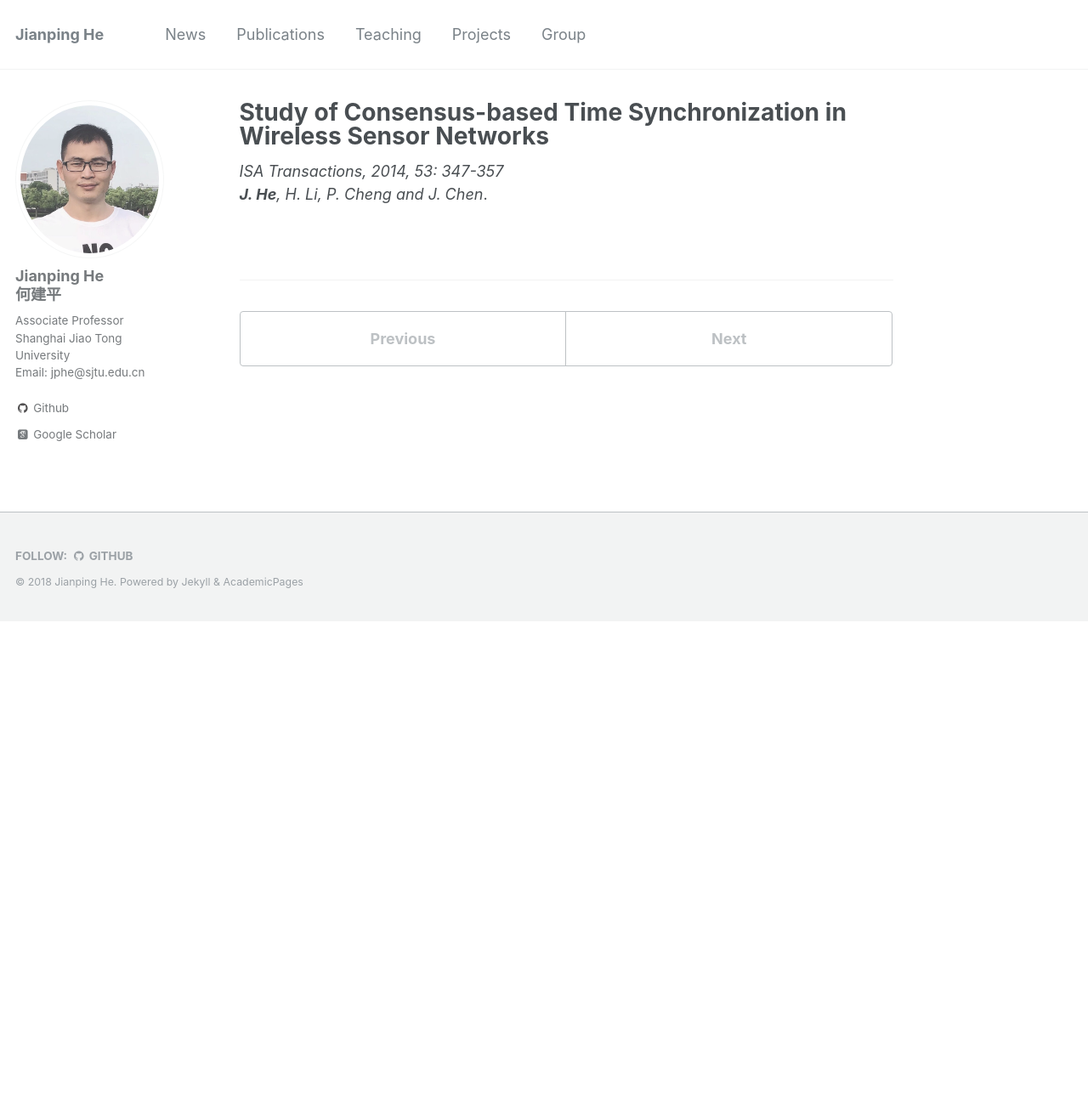
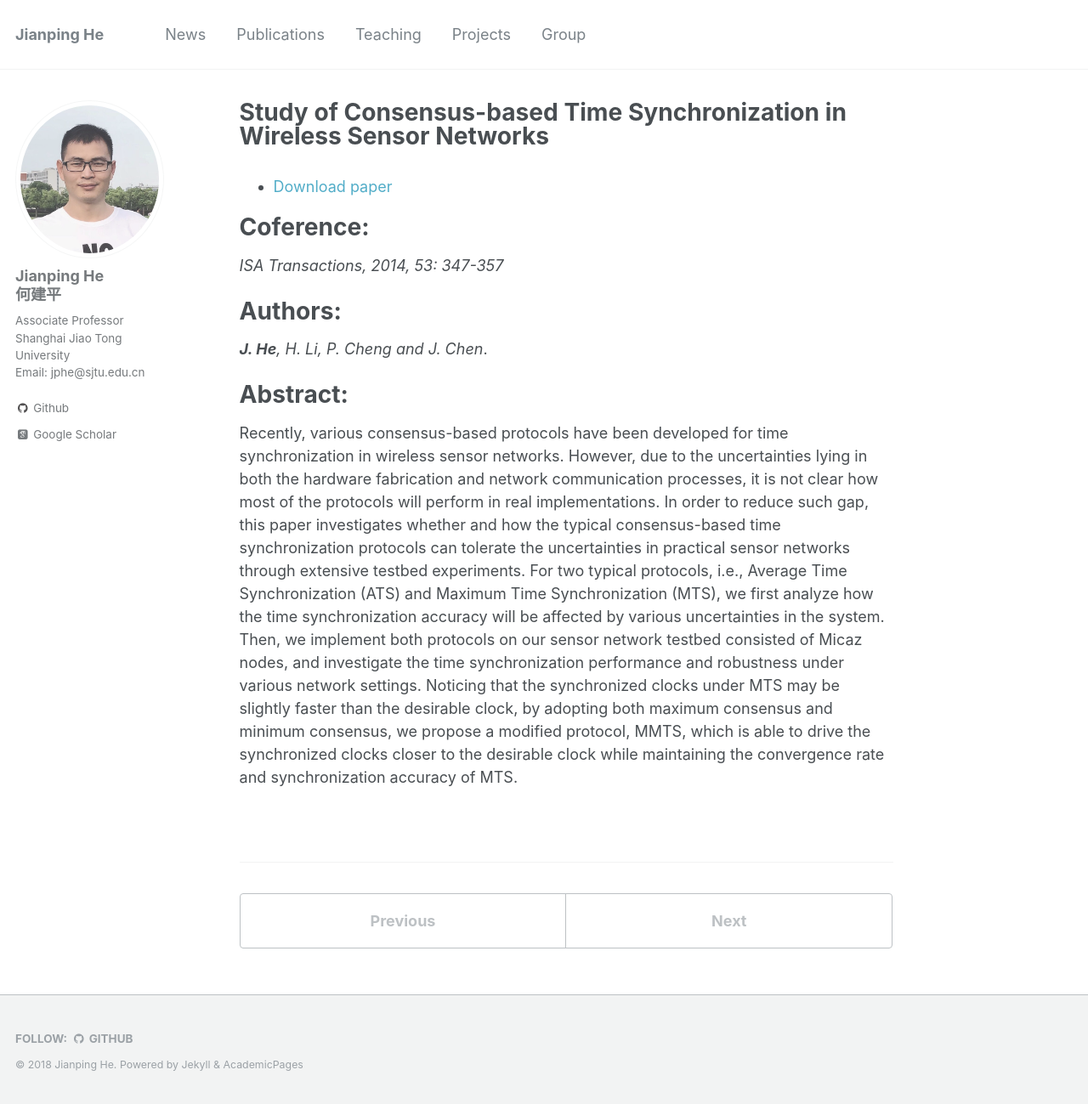
Before and after one commit to jiangshuozz/Jianping-He.github.io, a Jekyll site: the page built from _publications/2014-03-01-Study-of-Consensus-based-Time-Synchronization.md, in a window 1280 px wide and 1299 px high. Shown: the whole window at 85% size. Built offline with Jekyll 4.4.1, drawn with Linux system fonts in a browser that asks for light colours; some web fonts are replaced.

Commit message:
Update 2014-03-01-Study-of-Consensus-based-Time-Synchronization.md

```diff
--- a/_publications/2014-03-01-Study-of-Consensus-based-Time-Synchronization.md
+++ b/_publications/2014-03-01-Study-of-Consensus-based-Time-Synchronization.md
@@ -8,5 +8,16 @@ venue: '--'
 #paperurl: ''
 #citation: ''
 ---
+- [Download paper](https://www.sciencedirect.com/science/article/pii/S0019057813001900)
+
+Coference:
+===
 *ISA Transactions, 2014, 53: 347-357*
+
+Authors:
+===
 ***J. He**, H. Li, P. Cheng and J. Chen*.
+
+Abstract:
+===
+Recently, various consensus-based protocols have been developed for time synchronization in wireless sensor networks. However, due to the uncertainties lying in both the hardware fabrication and network communication processes, it is not clear how most of the protocols will perform in real implementations. In order to reduce such gap, this paper investigates whether and how the typical consensus-based time synchronization protocols can tolerate the uncertainties in practical sensor networks through extensive testbed experiments. For two typical protocols, i.e., Average Time Synchronization (ATS) and Maximum Time Synchronization (MTS), we first analyze how the time synchronization accuracy will be affected by various uncertainties in the system. Then, we implement both protocols on our sensor network testbed consisted of Micaz nodes, and investigate the time synchronization performance and robustness under various network settings. Noticing that the synchronized clocks under MTS may be slightly faster than the desirable clock, by adopting both maximum consensus and minimum consensus, we propose a modified protocol, MMTS, which is able to drive the synchronized clocks closer to the desirable clock while maintaining the convergence rate and synchronization accuracy of MTS.
```
